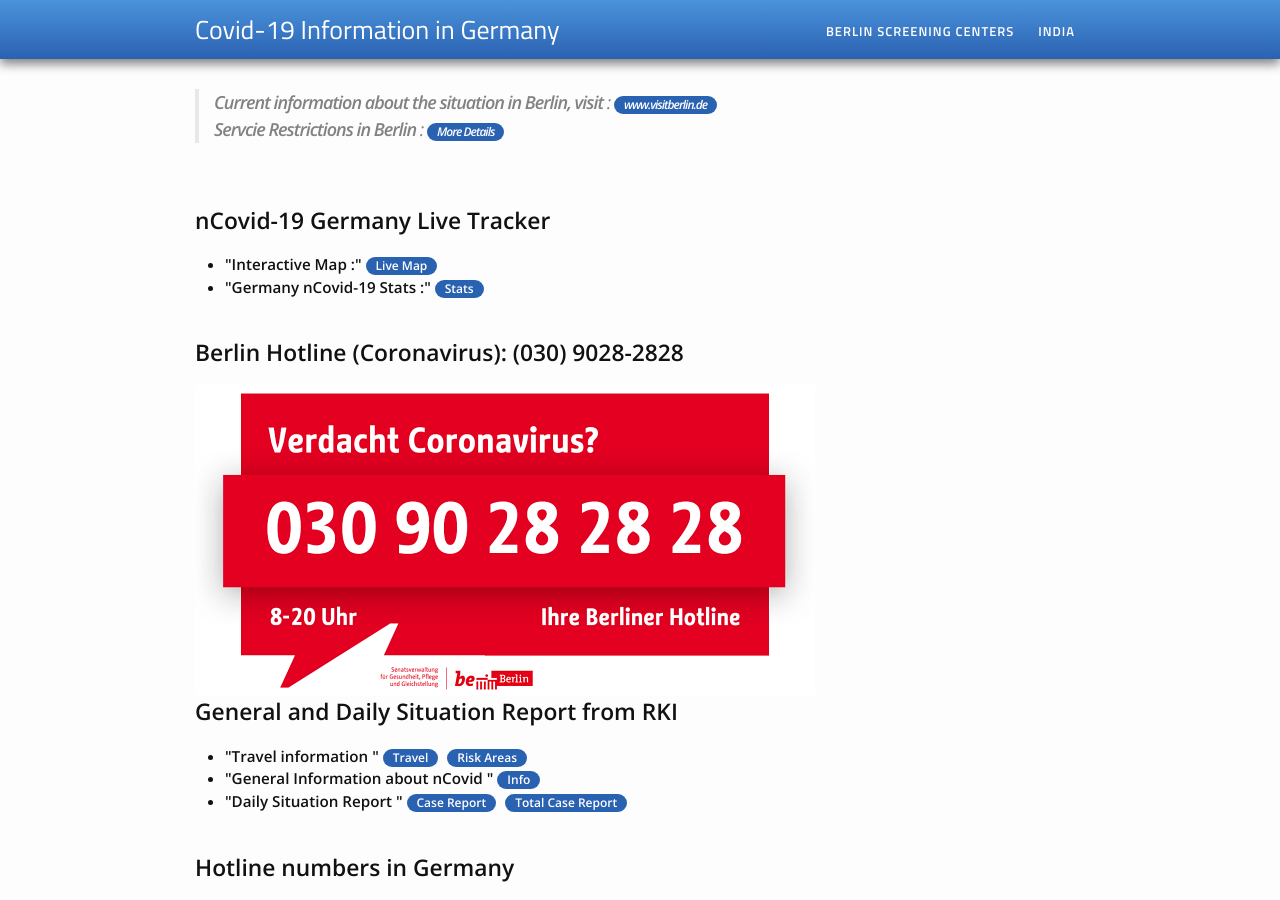
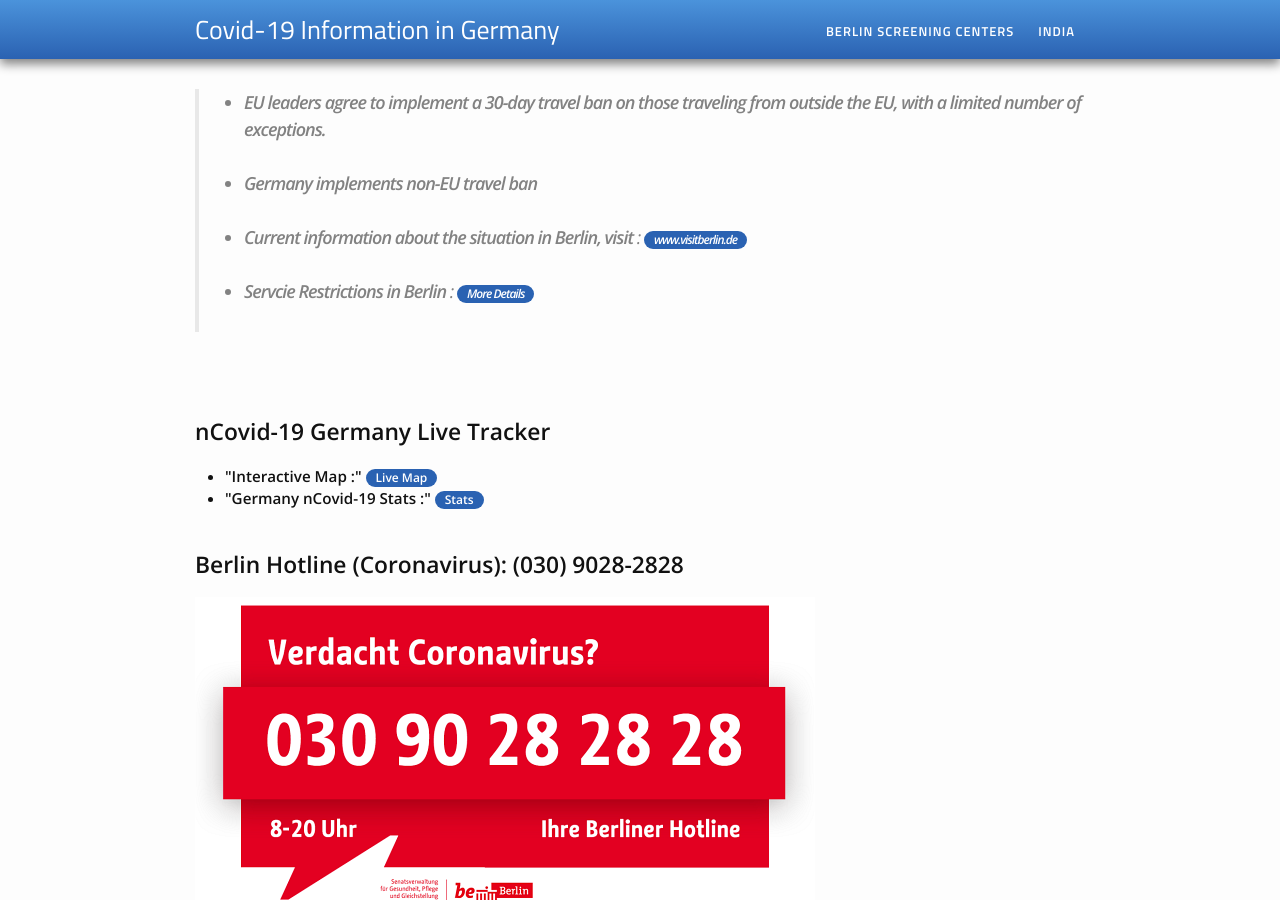
Before and after one commit to reddytronix/covid-info.github.io, a Jekyll site: the page built from index.html, in a window 1280 px wide and 900 px high. Built offline with Jekyll 4.4.1, drawn with Linux system fonts in a browser that asks for light colours.

```diff
--- a/_layouts/default.html
+++ b/_layouts/default.html
@@ -14,6 +14,7 @@
     </div>
 
     {% include footer.html %}
+    {% include analytics.html %}
   </body>
 
 </html>
--- a/index.html
+++ b/index.html
@@ -3,13 +3,26 @@ layout: default
 ---
 
 <blockquote>
-<b>Current information about the situation in Berlin, visit </b>: <a href="https://www.visitberlin.de/en/current-information-corona-virus-berlin">
+
+
+	<ul>
+	<li>
+		<b>EU leaders agree to implement a 30-day travel ban on those traveling from outside the EU, with a limited number of exceptions.</b>
+	</li> <br>
+	<li>
+		<b>Germany implements non-EU travel ban</b>
+	</li><br>
+	<li>
+		<b>Current information about the situation in Berlin, visit </b>: <a href="https://www.visitberlin.de/en/current-information-corona-virus-berlin">
 <div class="color-button"> www.visitberlin.de</div></a>
+	</li><br>
+	<li>
+		<b>Servcie Restrictions in Berlin </b>: <a href="https://www.berlin.de/einwanderung/ueber-uns/aktuelles/artikel.906001.php?fbclid=IwAR2NJ_ctr0-0wLNxMzj3IN2tQYz9xqiovoW22Ut5FcvIHhzjsrAc43yEEMw">
+<div class="color-button"> More Details</div></a>
+	</li><br>
+</ul>
+</blockquote>
 <br>
-
-<b>Servcie Restrictions in Berlin </b>: <a href="https://www.berlin.de/einwanderung/ueber-uns/aktuelles/artikel.906001.php?fbclid=IwAR2NJ_ctr0-0wLNxMzj3IN2tQYz9xqiovoW22Ut5FcvIHhzjsrAc43yEEMw">
-<div class="color-button"> More Details</div></a>
-</blockquote>
 
 <br>
 <br>
```
Also changed, not shown: _includes/analytics.html (added, +9 -0 lines), india.md (+11 -3 lines), 15 other files.
